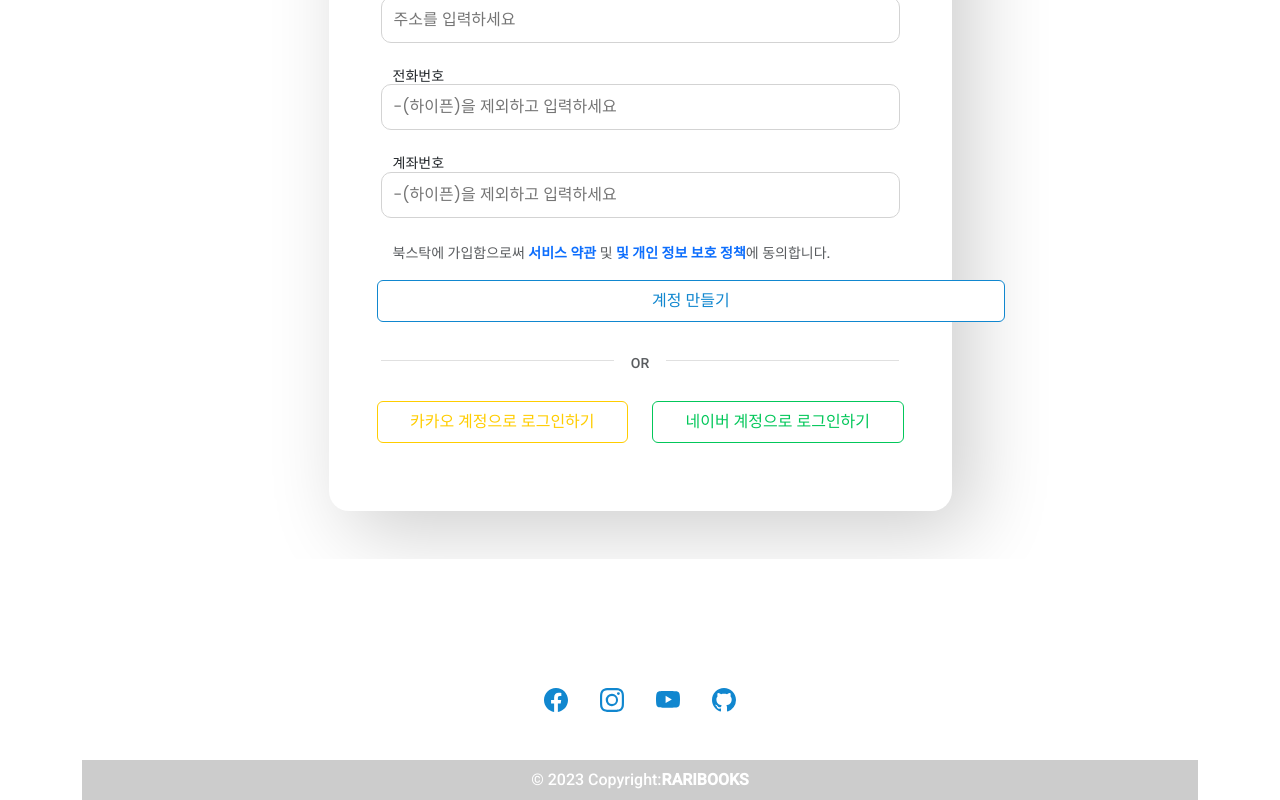
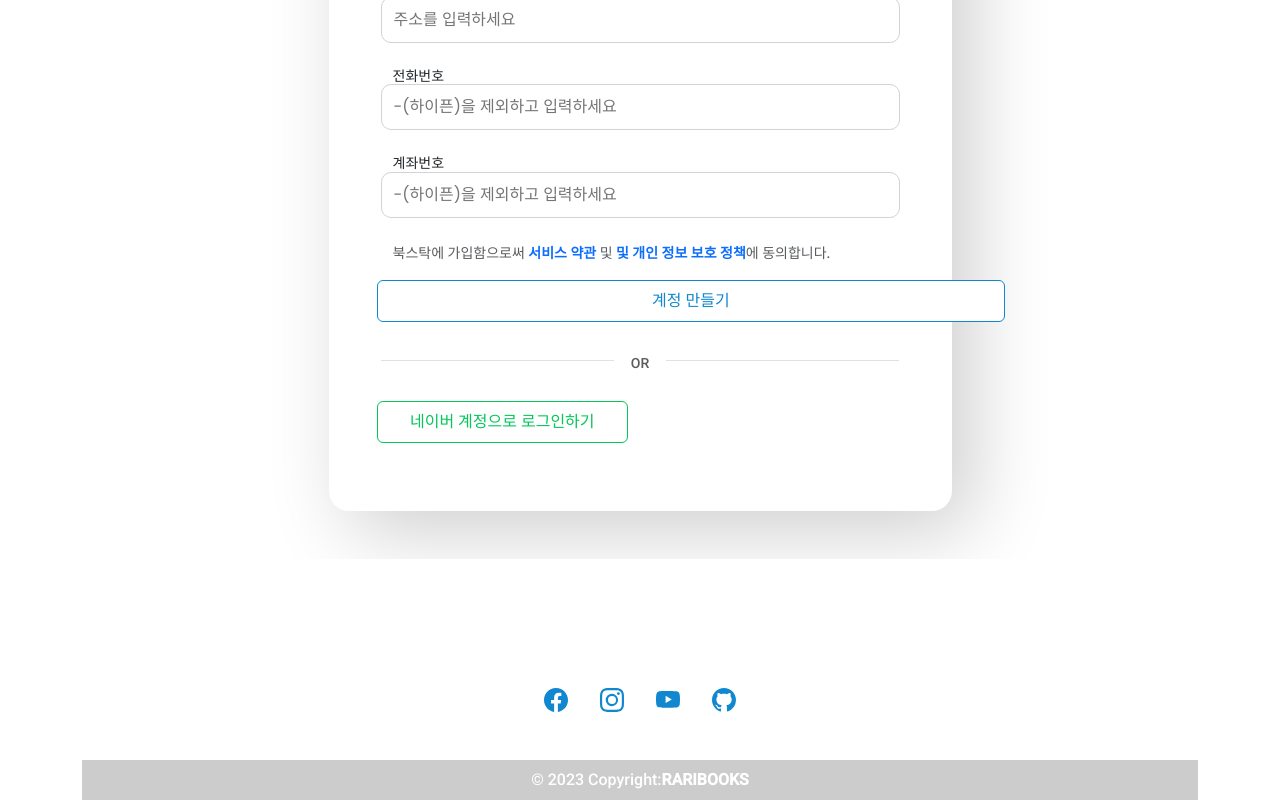
Before and after one commit to kimjun14/Bookstock, a React (Create React App) app in the folder bookstok-app/: page /signup in a window 1280 px wide. Shown: the part 614-1414 px from the top of the page. Built offline with nearby package versions, Linux system fonts and the light colour scheme.

Commit message:
signUp/카카오로그인이 문제였어요.... 일단 다 주석처리했습니다,,,ㅠ/최한슬

```diff
--- a/bookstok-app/package.json
+++ b/bookstok-app/package.json
@@ -41,7 +41,6 @@
     ]
   },
   "devDependencies": {
-    "eslint": "^8.49.0",
     "eslint-config-prettier": "^9.0.0",
     "eslint-plugin-react": "^7.33.2",
     "prettier": "3.0.3",
--- a/bookstok-app/src/pages/signUp/index.js
+++ b/bookstok-app/src/pages/signUp/index.js
@@ -3,7 +3,7 @@
 import React, { useEffect } from "react";
 import { Link } from "react-router-dom";
 import './index.css'
-import KakaoLogin from "../../components/socialLogin/KakaoLogin";
+// import KakaoLogin from "./socialLogin/KakaoLogin";
 
 function SignUp() {
     return (
@@ -69,7 +69,7 @@ function SignUp() {
                     </div>
 
                     <div className="row text-center">
-                        <KakaoLogin />
+                        {/* <KakaoLogin /> */}
                         <div className="col-sm-6">
                             <p className="social-connect2">
                                 <span className="fa fa-google-plus"></span>
--- /dev/null
+++ b/bookstok-app/src/pages/signUp/socialLogin/KakaoLogin.js
@@ -0,0 +1,57 @@
+// const express = require('express');
+// const axios = require('axios');
+
+// const app = express();
+// const port = 3000;
+
+// const KAKAO_OAUTH_TOKEN_API_URL = "https://kauth.kakao.com/oauth/token";
+// const KAKAO_USER_PROFILE_API_URL = "https://kapi.kakao.com/v2/user/me";
+// const KAKAO_CLIENT_ID = "861d57b9824340a31ae9c887397ac901"; // 카카오 개발자 사이트에서 발급받은 클라이언트 ID
+// const KAKAO_REDIRECT_URL = "http://localhost:3001/auth/kakao/callback"; // 카카오에 설정한 리디렉션 URI
+
+// app.get('/auth/kakao', (req, res) => {
+//   // 카카오 로그인 요청을 위한 URL 생성
+//   const authURL = `${KAKAO_OAUTH_TOKEN_API_URL}?client_id=${KAKAO_CLIENT_ID}&redirect_uri=${KAKAO_REDIRECT_URL}&response_type=code`;
+
+//   res.redirect(authURL); // 사용자를 카카오 로그인 페이지로 리디렉션
+// });
+
+// app.get('/auth/kakao/callback', async (req, res) => {
+//   const code = req.query.code; // 카카오에서 전달받은 인증 코드
+
+//   try {
+//     // 카카오로부터 액세스 토큰 요청
+//     const tokenResponse = await axios.post(KAKAO_OAUTH_TOKEN_API_URL, null, {
+//       params: {
+//         grant_type: "authorization_code",
+//         client_id: KAKAO_CLIENT_ID,
+//         redirect_uri: KAKAO_REDIRECT_URL,
+//         code,
+//       },
+//     });
+
+//     const accessToken = tokenResponse.data.access_token; // 카카오로부터 받은 액세스 토큰
+
+//     // 액세스 토큰을 사용하여 사용자 프로필 정보 요청
+//     const userResponse = await axios.get(KAKAO_USER_PROFILE_API_URL, {
+//       headers: {
+//         Authorization: `Bearer ${accessToken}`,
+//       },
+//     });
+
+//     const userInfo = userResponse.data; // 카카오로부터 받은 사용자 정보
+
+//     // 여기서 userInfo에는 카카오로부터 받은 사용자 정보가 들어 있습니다.
+//     // 이 정보를 활용하여 사용자 인증 및 로그인 처리를 수행합니다.
+//     // 예를 들어, 사용자 정보를 데이터베이스에 저장하고 세션 등을 설정하여 로그인 상태로 만들 수 있습니다.
+
+//     res.json(userInfo); // 사용자 정보를 JSON 형식으로 응답
+//   } catch (error) {
+//     console.error(error);
+//     res.status(500).json({ error: "Internal Server Error" });
+//   }
+// });
+
+// app.listen(port, () => {
+//   console.log(`Server is running on port ${port}`);
+// });
```
Also changed, not shown: bookstok-app/src/pages/signIn/bookstockLogo.jpg (deleted), 1 other file (tests, documents, lock files or other folders).
